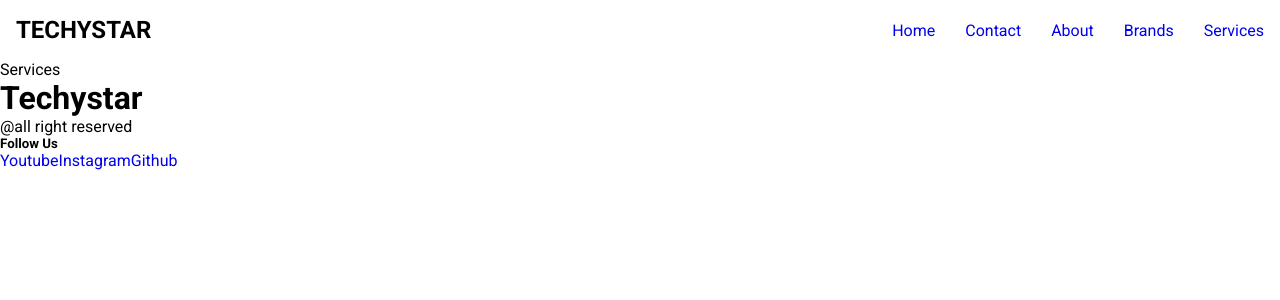
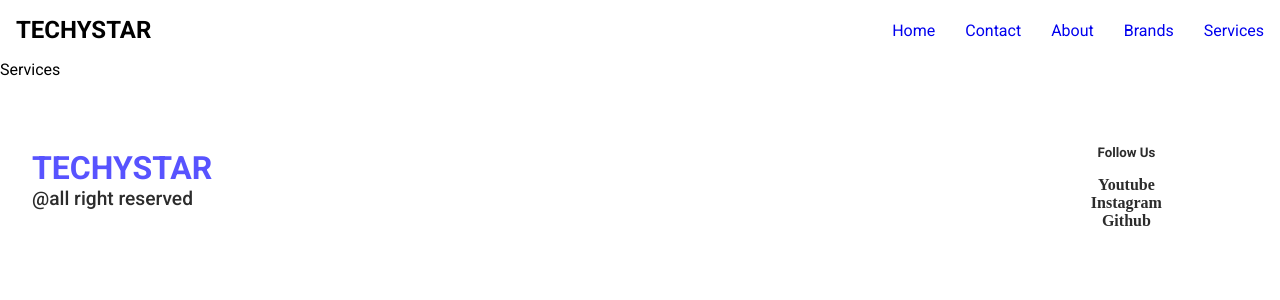
Before and after one commit to aryan-ya/practice-1, a React (Create React App) app: page /services in a window 1280 px wide. Shown: the top 300 px of the page. Built offline with nearby package versions, Linux system fonts and the light colour scheme.

Commit message:
practice

```diff
--- a/src/App.js
+++ b/src/App.js
@@ -9,6 +9,7 @@ import Footer from "./components/Footer";
 import "./styles/header.scss";
 import "./styles/App.scss";
 import "./styles/home.scss";
+import "./styles/footer.scss";
 
 
 function App() {
--- a/src/styles/footer.scss
+++ b/src/styles/footer.scss
@@ -4,7 +4,46 @@ footer{
     background-color: $first;
     height: 200px;
     width: 100%;
+    color: $dark;
+    display: grid;
+    grid-template-columns: 4fr 1fr;
+    padding: 2rem;
+
+
+    >div{
+        display: flex;
+        flex-direction: column;
+        justify-content: center;
+
+        >h1 {
+            font: 700 2rem $text1;
+            text-transform: uppercase;
+            color: $third;
+
+        }
+        >p{
+            font: 500 1.2rem  $text1;
+        }
+        >h5{
+            font: 300;
+            margin: 1rem;
+            text-align: center;
+
+        }
+        >div{
+              display: flex;
+              flex-direction: column;
+              align-items: center;
+
+        a{
+            color: $dark;
+            font: 900 1rem  $text2;
+
+          &:hover{
+            color: $third;
+          }
+        }
+        }
+    }
 
 }
-
-// 1.58
```
